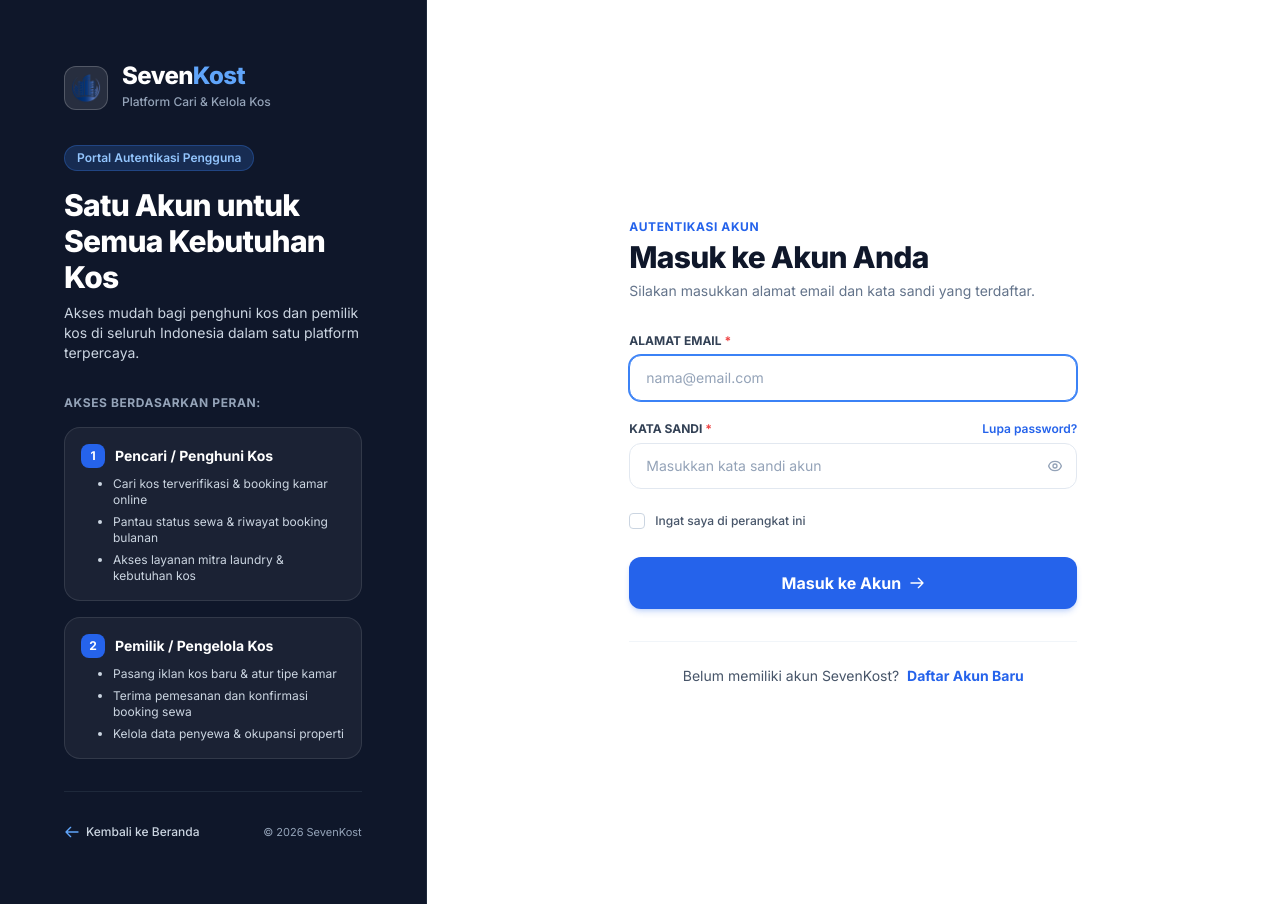
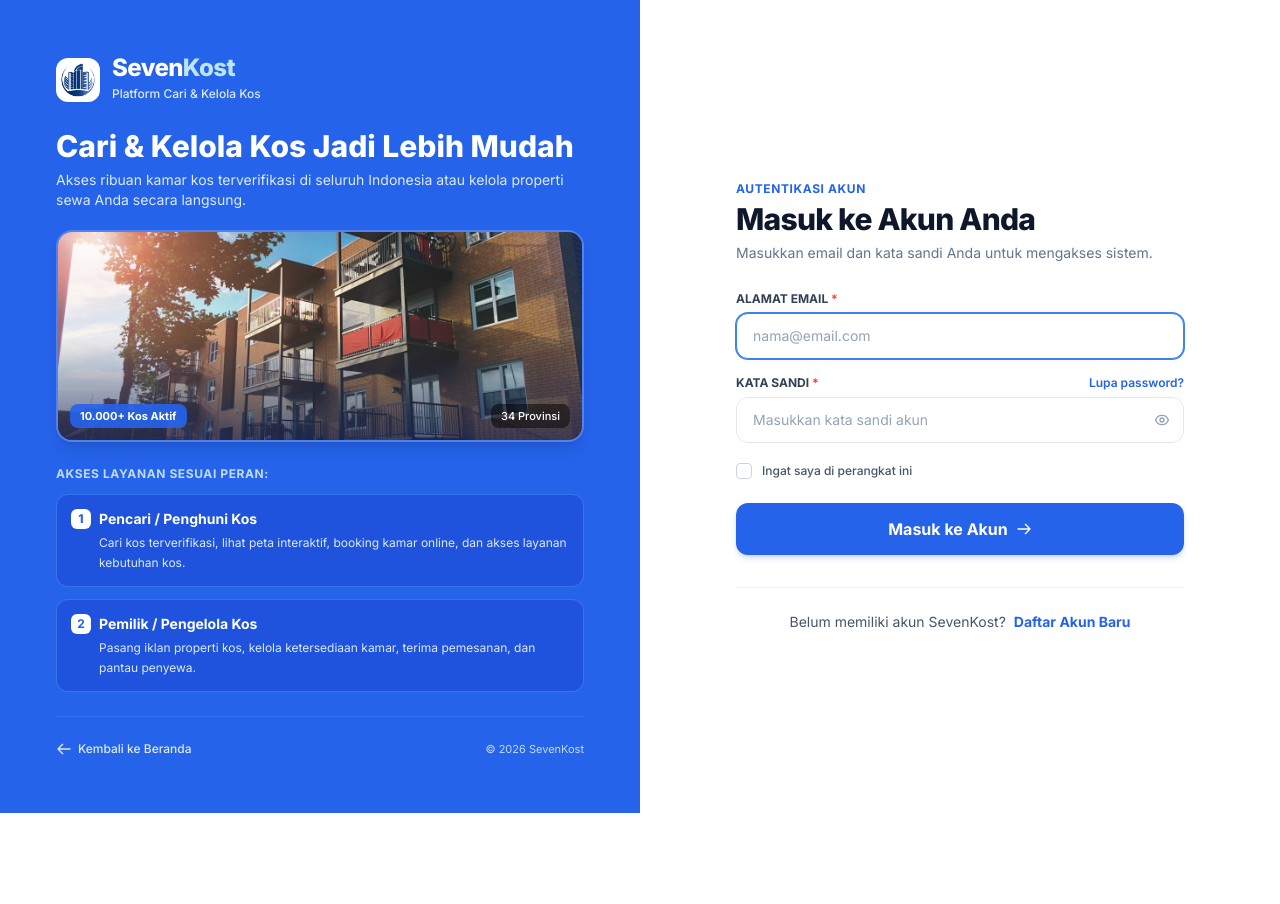
Before and after one commit to Fputradf/seven-kost, a Laravel app: page /login in a window 1280 px wide. After the commit the page ends 813 px from the top, so only its background shows below. Run offline with Laravel 12, Linux system fonts and the light colour scheme; style sheets or scripts are compiled from the project's sources; parts of the project's set-up code (start-up, migrations or seed data) failed here and were passed over.

Commit message:
feat(ui): update auth pages with 50-50 equal split, vibrant bright blue left panel, and featured kos building image

```diff
--- a/resources/views/auth/login.blade.php
+++ b/resources/views/auth/login.blade.php
@@ -2,96 +2,99 @@
     <div class="min-h-screen w-full flex flex-col lg:flex-row" x-data="{ showPassword: false }">
 
         {{-- ============================================================= --}}
-        {{-- LAYER KIRI (BIRU SEVENKOST): LOGO, NAMA, & PENJELASAN ROLE    --}}
-        {{-- Warna: Navy-950 / #0F1E36 (Sama dengan Header Form Dashboard)  --}}
+        {{-- LAYER KIRI (BIRU CERAH 50% LEBAR): LOGO, GAMBAR, & ROLE       --}}
         {{-- ============================================================= --}}
-        <div class="w-full lg:w-5/12 xl:w-4/12 bg-navy-950 text-white p-8 sm:p-12 xl:p-16 flex flex-col justify-between border-b lg:border-b-0 lg:border-r border-slate-800">
+        <div class="w-full lg:w-1/2 bg-blue-600 text-white p-6 sm:p-10 lg:p-12 xl:p-14 flex flex-col justify-between">
             <div>
                 {{-- Brand Header: Logo & Nama Aplikasi --}}
-                <a href="{{ url('/') }}" class="inline-flex items-center gap-3.5 group mb-8">
+                <a href="{{ url('/') }}" class="inline-flex items-center gap-3 group mb-6">
                     <img src="{{ asset('images/logo-seven-kost.png') }}"
                          alt="Logo SevenKost"
-                         class="h-11 w-11 object-contain bg-white/10 rounded-xl p-1.5 border border-white/20 group-hover:scale-105 transition">
+                         class="h-11 w-11 object-contain bg-white rounded-xl p-1 shadow-sm group-hover:scale-105 transition">
                     <div>
                         <span class="text-2xl font-black tracking-tight leading-none text-white block">
-                            Seven<span class="text-blue-400">Kost</span>
+                            Seven<span class="text-sky-200">Kost</span>
                         </span>
-                        <span class="text-xs text-slate-400 font-medium">Platform Cari & Kelola Kos</span>
+                        <span class="text-xs text-blue-100 font-medium">Platform Cari & Kelola Kos</span>
                     </div>
                 </a>
 
-                {{-- Badge Panel Sesuai Dashboard --}}
-                <div class="mb-4">
-                    <span class="inline-block px-3 py-1 rounded-full bg-blue-500/20 text-blue-300 text-xs font-semibold border border-blue-500/30">
-                        Portal Autentikasi Pengguna
-                    </span>
-                </div>
-
                 {{-- Headline --}}
-                <div class="mb-8">
-                    <h1 class="text-2xl xl:text-3xl font-extrabold tracking-tight leading-tight">
-                        Satu Akun untuk Semua Kebutuhan Kos
+                <div class="mb-5">
+                    <h1 class="text-2xl xl:text-3xl font-extrabold leading-snug">
+                        Cari & Kelola Kos Jadi Lebih Mudah
                     </h1>
-                    <p class="text-xs sm:text-sm text-slate-300 mt-2 leading-relaxed">
-                        Akses mudah bagi penghuni kos dan pemilik kos di seluruh Indonesia dalam satu platform terpercaya.
+                    <p class="text-xs sm:text-sm text-blue-100 mt-1.5 leading-relaxed">
+                        Akses ribuan kamar kos terverifikasi di seluruh Indonesia atau kelola properti sewa Anda secara langsung.
                     </p>
                 </div>
 
+                {{-- Gambar Kost Sesuai Dashboard/Website --}}
+                <div class="relative rounded-2xl overflow-hidden shadow-lg border-2 border-white/20 mb-6 group">
+                    <img src="{{ asset('images/frontend/hero-building-hd.jpg') }}"
+                         alt="Hunian Kos SevenKost"
+                         class="w-full h-40 sm:h-48 xl:h-52 object-cover group-hover:scale-105 transition-transform duration-500">
+                    <div class="absolute inset-0 bg-gradient-to-t from-blue-950/70 via-transparent to-transparent"></div>
+                    <div class="absolute bottom-3 left-3 right-3 flex items-center justify-between text-xs text-white">
+                        <span class="bg-blue-600/90 backdrop-blur-xs px-2.5 py-1 rounded-lg font-bold text-[11px] shadow-xs">
+                            10.000+ Kos Aktif
+                        </span>
+                        <span class="bg-black/50 backdrop-blur-xs px-2.5 py-1 rounded-lg font-medium text-[11px]">
+                            34 Provinsi
+                        </span>
+                    </div>
+                </div>
+
                 {{-- Penjelasan Role Singkat --}}
-                <div class="space-y-4">
-                    <div class="text-xs font-bold uppercase tracking-wider text-slate-400">
-                        Akses Berdasarkan Peran:
+                <div class="space-y-3">
+                    <div class="text-xs font-bold uppercase tracking-wider text-blue-200">
+                        Akses Layanan Sesuai Peran:
                     </div>
 
                     {{-- Role 1: Pencari / Penghuni --}}
-                    <div class="bg-white/5 rounded-2xl p-4 border border-white/10">
-                        <div class="flex items-center gap-2.5 mb-2">
-                            <span class="w-6 h-6 rounded-lg bg-blue-600 text-white flex items-center justify-center text-xs font-bold shrink-0">1</span>
+                    <div class="bg-blue-700/70 rounded-xl p-3.5 border border-blue-400/40">
+                        <div class="flex items-center gap-2 mb-1">
+                            <span class="w-5 h-5 rounded-md bg-white text-blue-600 flex items-center justify-center text-xs font-black shrink-0">1</span>
                             <h2 class="font-bold text-sm text-white">Pencari / Penghuni Kos</h2>
                         </div>
-                        <ul class="text-xs text-slate-300 space-y-1.5 pl-8 list-disc">
-                            <li>Cari kos terverifikasi & booking kamar online</li>
-                            <li>Pantau status sewa & riwayat booking bulanan</li>
-                            <li>Akses layanan mitra laundry & kebutuhan kos</li>
-                        </ul>
+                        <p class="text-xs text-blue-100 pl-7 leading-relaxed">
+                            Cari kos terverifikasi, lihat peta interaktif, booking kamar online, dan akses layanan kebutuhan kos.
+                        </p>
                     </div>
 
                     {{-- Role 2: Pemilik Kos --}}
-                    <div class="bg-white/5 rounded-2xl p-4 border border-white/10">
-                        <div class="flex items-center gap-2.5 mb-2">
-                            <span class="w-6 h-6 rounded-lg bg-blue-600 text-white flex items-center justify-center text-xs font-bold shrink-0">2</span>
+                    <div class="bg-blue-700/70 rounded-xl p-3.5 border border-blue-400/40">
+                        <div class="flex items-center gap-2 mb-1">
+                            <span class="w-5 h-5 rounded-md bg-white text-blue-600 flex items-center justify-center text-xs font-bold shrink-0">2</span>
                             <h2 class="font-bold text-sm text-white">Pemilik / Pengelola Kos</h2>
                         </div>
-                        <ul class="text-xs text-slate-300 space-y-1.5 pl-8 list-disc">
-                            <li>Pasang iklan kos baru & atur tipe kamar</li>
-                            <li>Terima pemesanan dan konfirmasi booking sewa</li>
-                            <li>Kelola data penyewa & okupansi properti</li>
-                        </ul>
+                        <p class="text-xs text-blue-100 pl-7 leading-relaxed">
+                            Pasang iklan properti kos, kelola ketersediaan kamar, terima pemesanan, dan pantau penyewa.
+                        </p>
                     </div>
                 </div>
             </div>
 
             {{-- Footer Layer Kiri: Navigasi ke Beranda --}}
-            <div class="pt-8 mt-8 border-t border-slate-800 flex items-center justify-between text-xs text-slate-400">
-                <a href="{{ url('/') }}" class="inline-flex items-center gap-1.5 text-slate-300 hover:text-white font-medium transition">
-                    <svg class="w-4 h-4 text-blue-400" fill="none" stroke="currentColor" viewBox="0 0 24 24">
+            <div class="pt-6 mt-6 border-t border-blue-500/50 flex items-center justify-between text-xs text-blue-100">
+                <a href="{{ url('/') }}" class="inline-flex items-center gap-1.5 hover:text-white font-medium transition">
+                    <svg class="w-4 h-4" fill="none" stroke="currentColor" viewBox="0 0 24 24">
                         <path stroke-linecap="round" stroke-linejoin="round" stroke-width="2" d="M10 19l-7-7m0 0l7-7m-7 7h18"/>
                     </svg>
                     <span>Kembali ke Beranda</span>
                 </a>
-                <span class="text-slate-400 text-[11px]">© {{ date('Y') }} SevenKost</span>
+                <span class="text-blue-200 text-[11px]">© {{ date('Y') }} SevenKost</span>
             </div>
         </div>
 
         {{-- ============================================================= --}}
-        {{-- LAYER KANAN (PUTIH): KHUSUS FORM FIELD FULL SCREEN            --}}
-        {{-- Warna & Gaya Input: Sama Persis dengan Form Blade Dashboard   --}}
+        {{-- LAYER KANAN (PUTIH BERSIH 50% LEBAR): FORM LOGIN              --}}
         {{-- ============================================================= --}}
-        <div class="w-full lg:w-7/12 xl:w-8/12 bg-white flex flex-col justify-center items-center p-6 sm:p-12 lg:p-16 xl:p-20">
+        <div class="w-full lg:w-1/2 bg-white flex flex-col justify-center items-center p-6 sm:p-12 lg:p-14 xl:p-16">
             <div class="max-w-md w-full">
 
                 {{-- Header Form --}}
-                <div class="mb-8">
+                <div class="mb-7">
                     <span class="text-xs font-bold text-blue-600 uppercase tracking-wider block mb-1">
                         Autentikasi Akun
                     </span>
@@ -99,14 +102,14 @@
                         Masuk ke Akun Anda
                     </h2>
                     <p class="text-xs sm:text-sm text-slate-500 mt-1.5">
-                        Silakan masukkan alamat email dan kata sandi yang terdaftar.
+                        Masukkan email dan kata sandi Anda untuk mengakses sistem.
                     </p>
                 </div>
 
                 {{-- Session Status Feedback --}}
                 @if (session('status'))
-                    <div class="mb-6 p-4 rounded-xl bg-emerald-50 border border-emerald-200 text-emerald-800 text-xs sm:text-sm flex items-center gap-2.5">
-                        <svg class="w-5 h-5 text-emerald-600 shrink-0" fill="currentColor" viewBox="0 0 20 20">
+                    <div class="mb-5 p-3.5 rounded-xl bg-emerald-50 border border-emerald-200 text-emerald-800 text-xs sm:text-sm flex items-center gap-2">
+                        <svg class="w-4 h-4 text-emerald-600 shrink-0" fill="currentColor" viewBox="0 0 20 20">
                             <path fill-rule="evenodd" d="M10 18a8 8 0 100-16 8 8 0 000 16zm3.707-9.293a1 1 0 00-1.414-1.414L9 10.586 7.707 9.293a1 1 0 00-1.414 1.414l2 2a1 1 0 001.414 0l4-4z" clip-rule="evenodd"/>
                         </svg>
                         <span>{{ session('status') }}</span>
@@ -114,7 +117,7 @@
                 @endif
 
                 {{-- Form Login --}}
-                <form method="POST" action="{{ route('login') }}" class="space-y-5">
+                <form method="POST" action="{{ route('login') }}" class="space-y-4">
                     @csrf
 
                     {{-- Input Email --}}
```
Also changed, not shown: resources/views/auth/register.blade.php (+51 -44 lines).
